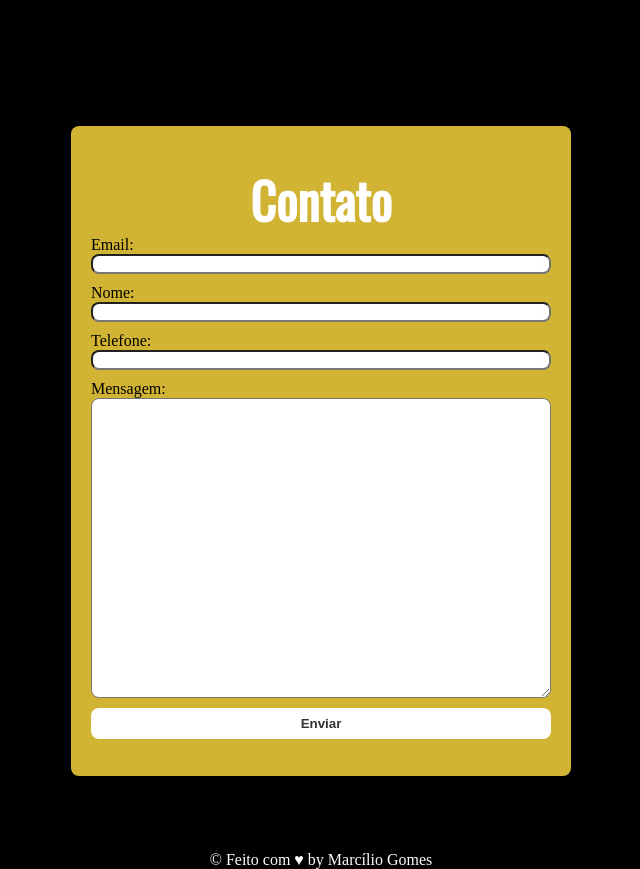
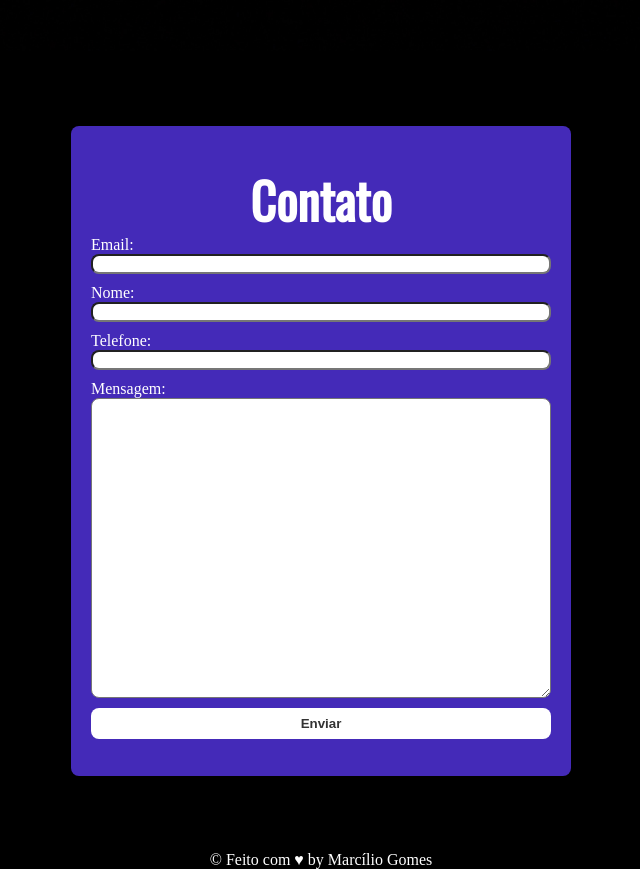
Before and after one commit to marcilio-gomes/projeto-portfolio, a plain HTML site: page index.html in a window 1280 px wide. Shown: the part 2705-3574 px from the top of the page, without its empty margins (319-959 px from the left). Drawn offline with nearby package versions, Linux system fonts and the light colour scheme.

Commit message:
alteração da cor do formulario

```diff
--- a/style.css
+++ b/style.css
@@ -308,7 +308,7 @@ form {
     display: flex;
     flex-direction: column;
     justify-content: center;
-    background-color: rgb(209, 180, 51);
+    background-color: #442AB8;
     width: 500px;
     height: 650px;
     border-radius: 8px;
@@ -322,7 +322,7 @@ h1 {
 
 label {
     display: block;
-    color: #000000;
+    color: #fff;
     margin-bottom: 10px;
 }
 
```
